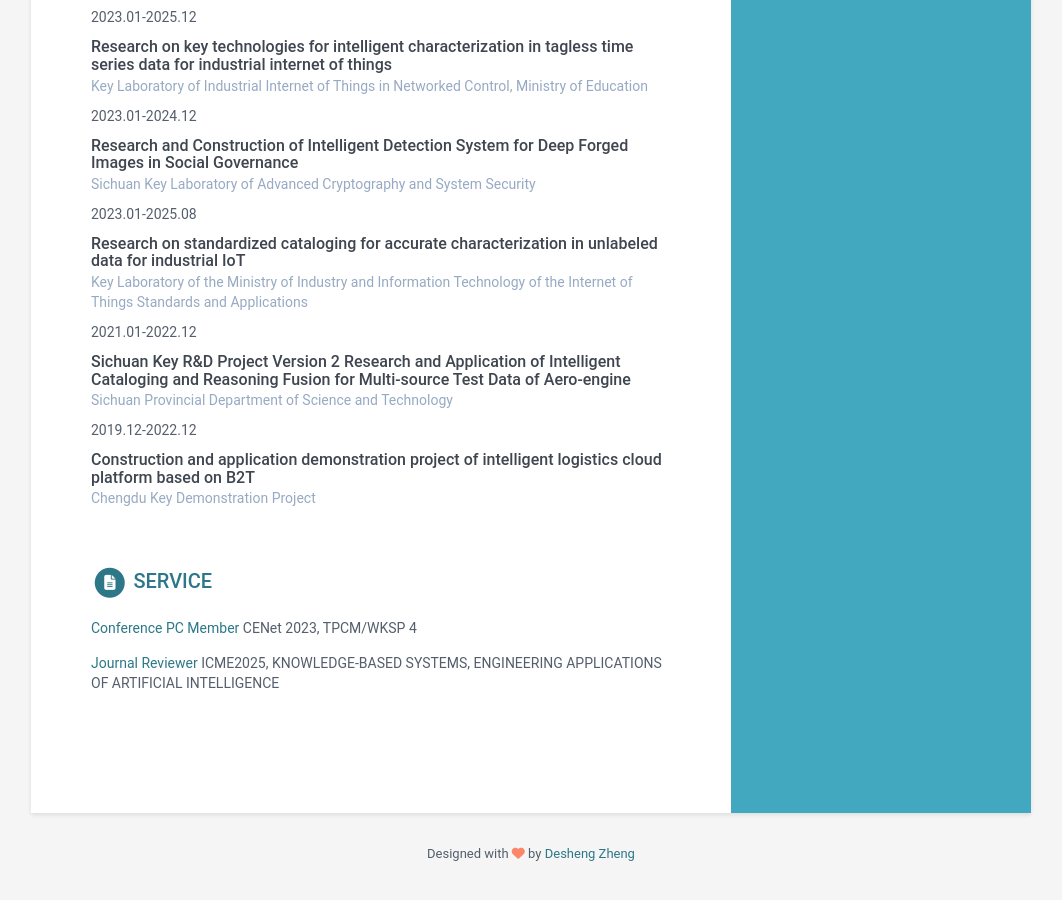
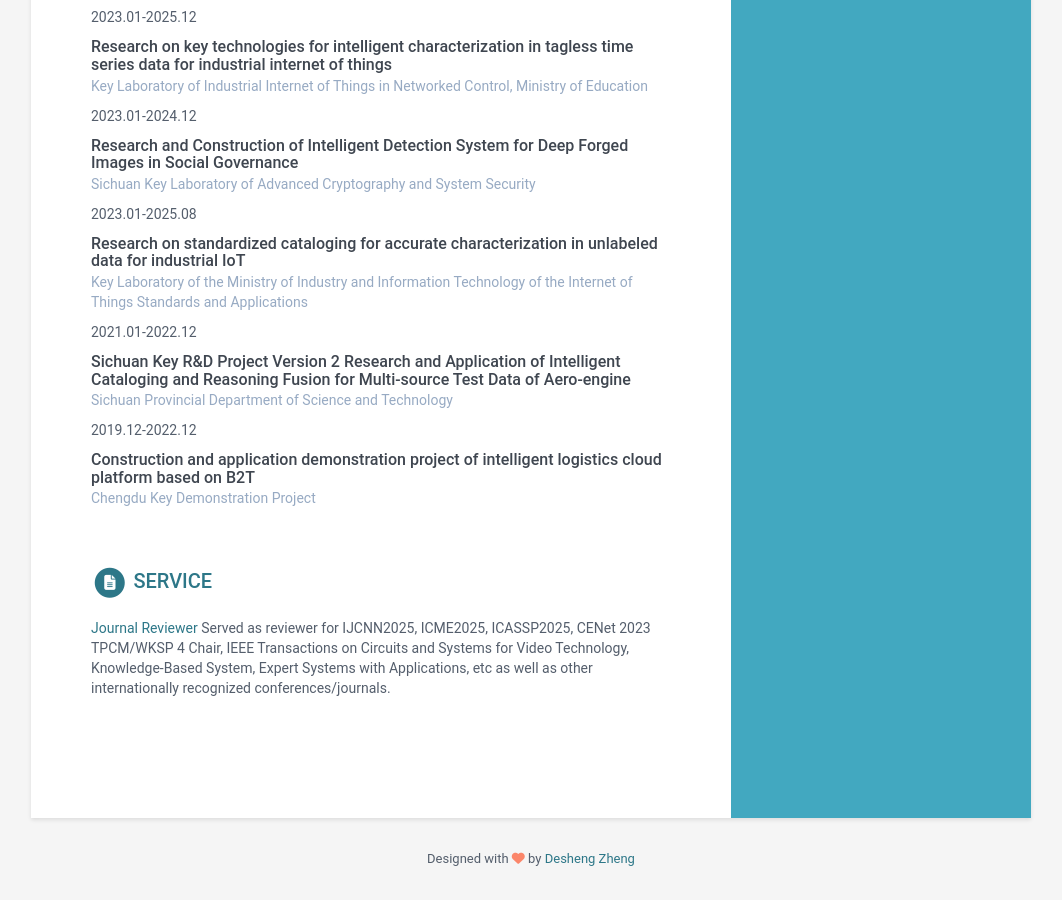
Before and after one commit to DeshengZheng/online-cv, a Jekyll site: the page built from index.html, in a window 1280 px wide and 900 px high, scrolled down 2789 px. Shown: the whole window, without its empty margins (109-1171 px from the left). Built offline with Jekyll 4.4.1, drawn with Linux system fonts in a browser that asks for light colours.

Commit message:
更新社会工作

```diff
--- a/_data/data.yml
+++ b/_data/data.yml
@@ -403,13 +403,13 @@ experiences1:
     title: Service
     assignments:
 
-      - title: Conference PC Member
-        link: "#"
-        tagline:  CENet 2023, TPCM/WKSP 4
+#      - title: Conference PC Member
+#        link: "#"
+#        tagline:  CENet 2023, TPCM/WKSP 4
 
       - title: Journal Reviewer
         link: "#"
-        tagline:  ICME2025, KNOWLEDGE-BASED SYSTEMS, ENGINEERING APPLICATIONS OF ARTIFICIAL INTELLIGENCE
+        tagline:  Served as reviewer for IJCNN2025, ICME2025, ICASSP2025, CENet 2023 TPCM/WKSP 4 Chair, IEEE Transactions on Circuits and Systems for Video Technology, Knowledge-Based System, Expert Systems with Applications, etc as well as other internationally recognized conferences/journals.
 
 
 #  - title: "Genetic Programming III: Darwinian Invention &amp; Problem Solving"
```
